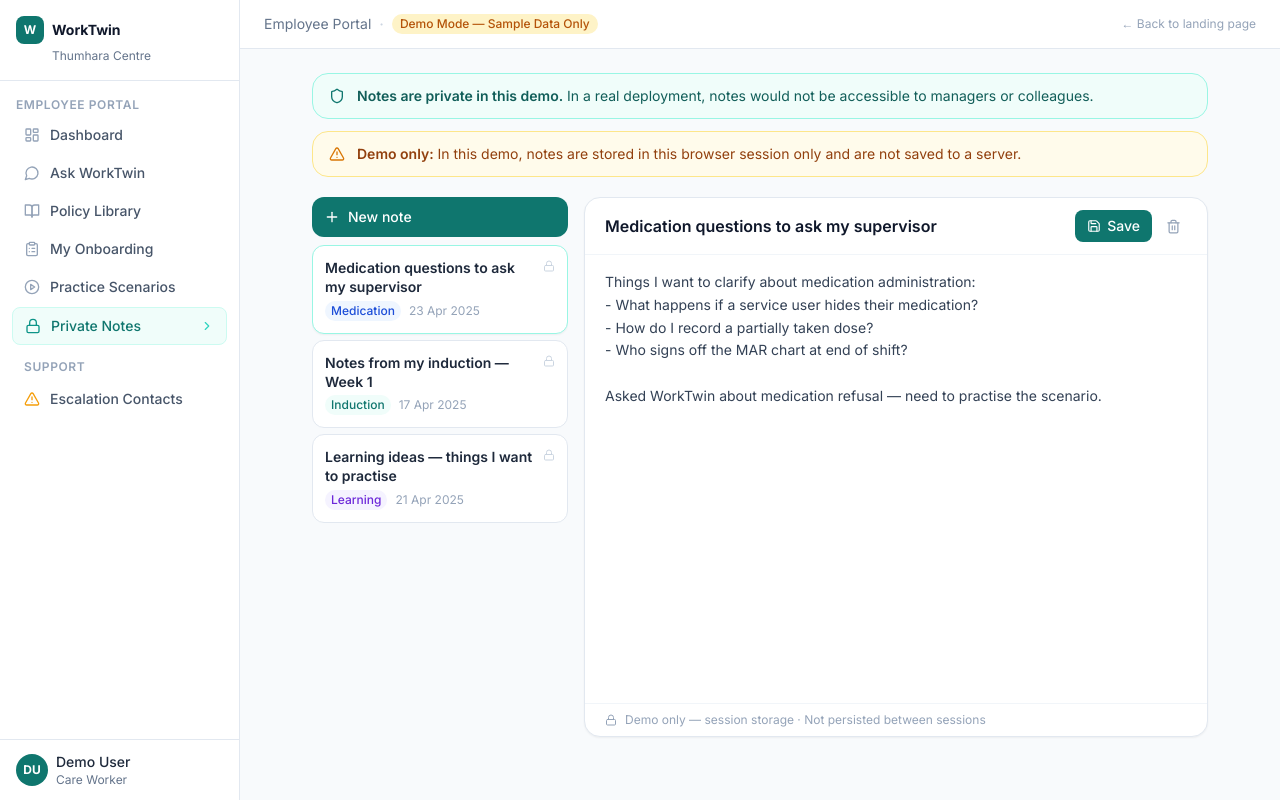
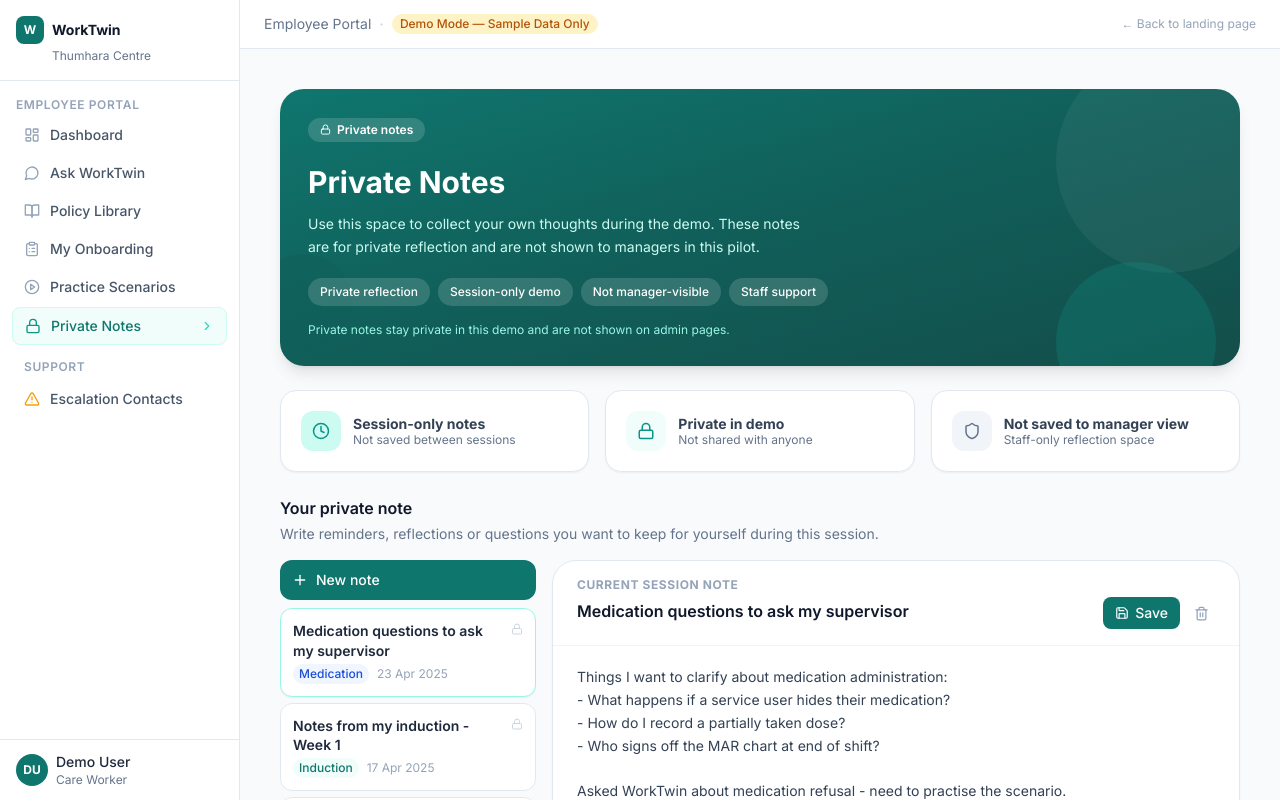
Before and after one commit to inaambasit/worktwin-care-pilot, a Next.js app in the folder frontend/: page /notes in a window 1280 px wide. Built offline with nearby package versions, Linux system fonts and the light colour scheme.

Commit message:
Polish private notes experience

```diff
--- a/frontend/app/notes/page.tsx
+++ b/frontend/app/notes/page.tsx
@@ -1,7 +1,7 @@
 'use client'
 import { useState } from 'react'
 import AppLayout from '@/components/AppLayout'
-import { Lock, Plus, Trash2, Save, Shield, AlertTriangle } from 'lucide-react'
+import { Lock, Plus, Trash2, Save, Shield, ShieldCheck, Clock } from 'lucide-react'
 
 interface Note {
   id: number
@@ -20,13 +20,13 @@
 - How do I record a partially taken dose?
 - Who signs off the MAR chart at end of shift?
 
-Asked WorkTwin about medication refusal — need to practise the scenario.`,
+Asked WorkTwin about medication refusal - need to practise the scenario.`,
     tag: 'Medication',
     date: '23 Apr 2025',
   },
   {
     id: 2,
-    title: 'Notes from my induction — Week 1',
+    title: 'Notes from my induction - Week 1',
     content: `Key things I learned this week:
 - Fire exits are on the ground floor east and north wings
 - Handover happens at 07:00, 14:00 and 22:00
@@ -39,14 +39,14 @@
   },
   {
     id: 3,
-    title: 'Learning ideas — things I want to practise',
+    title: 'Learning ideas - things I want to practise',
     content: `Scenarios I want to work through before I feel confident:
 1. Medication refusal
 2. Safeguarding disclosure
 3. End of life conversations
 4. Managing distress
 
-Also want to read the full complaints policy — came up in conversation today.`,
+Also want to read the full complaints policy - came up in conversation today.`,
     tag: 'Learning',
     date: '21 Apr 2025',
   },
@@ -58,6 +58,8 @@
   Learning: 'bg-violet-50 text-violet-700',
   General: 'bg-slate-100 text-slate-600',
 }
+
+const CONTEXT_CHIPS = ['Private reflection', 'Session-only demo', 'Not manager-visible', 'Staff support']
 
 export default function NotesPage() {
   const [notes, setNotes] = useState<Note[]>(initialNotes)
@@ -102,24 +104,74 @@
 
   return (
     <AppLayout>
-      <div className="max-w-4xl mx-auto">
-        {/* Privacy notice */}
-        <div className="bg-teal-50 border border-teal-200 rounded-2xl px-4 py-3 flex items-center gap-3 mb-3">
-          <Shield size={16} className="text-teal-700 shrink-0" />
-          <p className="text-sm text-teal-800">
-            <span className="font-semibold">Notes are private in this demo.</span> In a real deployment, notes would not be accessible to managers or colleagues.
+      <div className="max-w-6xl mx-auto px-4 pt-4 pb-8 space-y-6">
+
+        {/* Hero card */}
+        <div className="bg-gradient-to-br from-teal-700 via-teal-800 to-teal-900 rounded-3xl p-7 text-white relative overflow-hidden shadow-lg">
+          <div className="absolute -right-10 -top-10 w-56 h-56 rounded-full bg-white/5 pointer-events-none" />
+          <div className="absolute right-6 -bottom-14 w-40 h-40 rounded-full bg-teal-600/25 pointer-events-none" />
+          <div className="absolute -left-6 bottom-4 w-24 h-24 rounded-full bg-teal-800/40 pointer-events-none" />
+          <div className="relative">
+            <span className="inline-flex items-center gap-1.5 bg-white/15 px-3 py-1 rounded-full text-xs font-semibold mb-5">
+              <Lock size={11} />
+              Private notes
+            </span>
+            <h1 className="text-3xl font-bold mb-2.5 leading-snug">Private Notes</h1>
+            <p className="text-teal-100 text-sm leading-relaxed max-w-lg mb-5">
+              Use this space to collect your own thoughts during the demo. These notes are for private reflection and are not shown to managers in this pilot.
+            </p>
+            <div className="flex flex-wrap gap-2 mb-4">
+              {CONTEXT_CHIPS.map(chip => (
+                <span key={chip} className="bg-white/15 text-white text-xs px-3 py-1.5 rounded-full font-medium">
+                  {chip}
+                </span>
+              ))}
+            </div>
+            <p className="text-teal-200 text-xs">
+              Private notes stay private in this demo and are not shown on admin pages.
             </p>
           </div>
-        {/* Demo disclaimer */}
-        <div className="bg-amber-50 border border-amber-200 rounded-2xl px-4 py-3 flex items-center gap-3 mb-5">
-          <AlertTriangle size={16} className="text-amber-600 shrink-0" />
-          <p className="text-sm text-amber-800">
-            <span className="font-semibold">Demo only:</span> In this demo, notes are stored in this browser session only and are not saved to a server.
-          </p>
         </div>
 
-        <div className="flex gap-4 h-[calc(100vh-260px)] min-h-[400px]">
-          {/* Note list */}
+        {/* Summary cards */}
+        <div className="grid grid-cols-1 sm:grid-cols-3 gap-4">
+          <div className="bg-white border border-slate-200 rounded-2xl p-5 shadow-sm flex items-center gap-3">
+            <div className="w-10 h-10 bg-teal-100 rounded-xl flex items-center justify-center shrink-0">
+              <Clock size={18} className="text-teal-600" />
+            </div>
+            <div>
+              <p className="text-sm font-bold text-slate-700 leading-tight">Session-only notes</p>
+              <p className="text-xs text-slate-500">Not saved between sessions</p>
+            </div>
+          </div>
+          <div className="bg-white border border-slate-200 rounded-2xl p-5 shadow-sm flex items-center gap-3">
+            <div className="w-10 h-10 bg-teal-50 rounded-xl flex items-center justify-center shrink-0">
+              <Lock size={18} className="text-teal-600" />
+            </div>
+            <div>
+              <p className="text-sm font-bold text-slate-700 leading-tight">Private in demo</p>
+              <p className="text-xs text-slate-500">Not shared with anyone</p>
+            </div>
+          </div>
+          <div className="bg-white border border-slate-200 rounded-2xl p-5 shadow-sm flex items-center gap-3">
+            <div className="w-10 h-10 bg-slate-100 rounded-xl flex items-center justify-center shrink-0">
+              <Shield size={18} className="text-slate-500" />
+            </div>
+            <div>
+              <p className="text-sm font-bold text-slate-700 leading-tight">Not saved to manager view</p>
+              <p className="text-xs text-slate-500">Staff-only reflection space</p>
+            </div>
+          </div>
+        </div>
+
+        {/* Note editor section */}
+        <div>
+          <h2 className="font-semibold text-slate-900 mb-1">Your private note</h2>
+          <p className="text-sm text-slate-500 mb-4">Write reminders, reflections or questions you want to keep for yourself during this session.</p>
+
+          <div className="flex gap-4 h-[480px]">
+
+            {/* Note list sidebar */}
             <div className="w-64 shrink-0 flex flex-col gap-2">
               <button
                 onClick={createNewNote}
@@ -129,7 +181,16 @@
                 New note
               </button>
               <div className="flex-1 overflow-y-auto space-y-1.5">
-              {notes.map(note => (
+                {notes.length === 0 ? (
+                  <div className="bg-white border border-slate-200 rounded-xl px-4 py-5 text-center">
+                    <Lock size={24} className="mx-auto mb-2 text-slate-300" />
+                    <p className="text-sm font-medium text-slate-500">No private note written yet.</p>
+                    <p className="text-xs text-slate-400 mt-1 leading-relaxed">
+                      Start by writing anything you want to remember for yourself during this session.
+                    </p>
+                  </div>
+                ) : (
+                  notes.map(note => (
                     <button
                       key={note.id}
                       onClick={() => selectNote(note)}
@@ -150,33 +211,40 @@
                         <span className="text-xs text-slate-400">{note.date}</span>
                       </div>
                     </button>
-              ))}
+                  ))
+                )}
               </div>
             </div>
 
-          {/* Note editor */}
-          <div className="flex-1 bg-white border border-slate-200 rounded-2xl flex flex-col overflow-hidden shadow-sm">
+            {/* Note editor panel */}
+            <div className="flex-1 bg-white border border-slate-200 rounded-3xl flex flex-col overflow-hidden shadow-sm">
               {notes.length === 0 ? (
-              <div className="flex-1 flex items-center justify-center text-slate-400 text-sm">
-                <div className="text-center">
-                  <Lock size={32} className="mx-auto mb-3 text-slate-300" />
-                  <p>No notes yet. Create your first private note.</p>
+                <div className="flex-1 flex items-center justify-center">
+                  <div className="text-center px-8">
+                    <Lock size={36} className="mx-auto mb-3 text-slate-300" />
+                    <p className="font-semibold text-slate-500 mb-1.5">No private note written yet.</p>
+                    <p className="text-sm text-slate-400 leading-relaxed max-w-xs mx-auto">
+                      Start by writing anything you want to remember for yourself during this session.
+                    </p>
                   </div>
                 </div>
               ) : (
                 <>
                   {/* Editor header */}
-                <div className="px-5 py-3 border-b border-slate-100 flex items-center gap-3">
+                  <div className="px-6 py-4 border-b border-slate-100 flex items-start gap-3">
+                    <div className="flex-1 min-w-0">
+                      <p className="text-xs font-bold text-slate-400 uppercase tracking-wider mb-1.5">Current session note</p>
                       <input
                         type="text"
                         value={editTitle}
                         onChange={e => setEditTitle(e.target.value)}
-                    className="flex-1 text-base font-semibold text-slate-900 outline-none bg-transparent"
-                    placeholder="Note title…"
+                        className="w-full text-base font-semibold text-slate-900 outline-none bg-transparent placeholder-slate-300"
+                        placeholder="Note title..."
                       />
-                  <div className="flex items-center gap-2">
+                    </div>
+                    <div className="flex items-center gap-2 shrink-0 pt-5">
                       {saved && (
-                      <span className="text-xs text-teal-600 font-medium">Saved ✓</span>
+                        <span className="text-xs text-teal-600 font-medium">Saved</span>
                       )}
                       <button
                         onClick={saveNote}
@@ -194,24 +262,64 @@
                     </div>
                   </div>
 
-                {/* Text area */}
+                  {/* Textarea */}
                   <textarea
                     value={editContent}
                     onChange={e => setEditContent(e.target.value)}
-                  placeholder="Start writing your private note…"
-                  className="flex-1 px-5 py-4 text-sm text-slate-700 leading-relaxed outline-none resize-none placeholder-slate-300"
+                    placeholder="Start writing your private note..."
+                    className="flex-1 px-6 py-5 text-sm text-slate-700 leading-relaxed outline-none resize-none placeholder-slate-300"
                   />
 
                   {/* Footer */}
-                <div className="px-5 py-2 border-t border-slate-100 flex items-center gap-2">
+                  <div className="px-6 py-3 border-t border-slate-100 flex items-center gap-2">
                     <Lock size={12} className="text-slate-400" />
-                  <p className="text-xs text-slate-400">Demo only — session storage · Not persisted between sessions</p>
+                    <p className="text-xs text-slate-400">Session only - not saved between sessions</p>
                   </div>
                 </>
               )}
             </div>
           </div>
         </div>
+
+        {/* Privacy by design card */}
+        <div className="bg-slate-50 border border-slate-200 rounded-2xl p-5 shadow-sm flex items-start gap-3">
+          <div className="w-9 h-9 bg-teal-100 rounded-xl flex items-center justify-center shrink-0 mt-0.5">
+            <Shield size={16} className="text-teal-700" />
+          </div>
+          <div>
+            <h2 className="font-semibold text-slate-800 text-sm mb-1">Private by design</h2>
+            <p className="text-sm text-slate-600 leading-relaxed">
+              Your private notes are not shown to managers in this demo. They are not used for performance scoring, staff monitoring or admin review.
+            </p>
+          </div>
+        </div>
+
+        {/* Safe support reminders */}
+        <div className="bg-white border border-slate-100 rounded-2xl p-5 shadow-sm">
+          <div className="flex items-center gap-2.5 mb-4">
+            <div className="w-9 h-9 bg-teal-100 rounded-xl flex items-center justify-center shrink-0">
+              <ShieldCheck size={17} className="text-teal-600" />
+            </div>
+            <h2 className="font-semibold text-slate-900 text-sm">Safe support reminders</h2>
+          </div>
+          <ul className="space-y-3">
+            <li className="flex items-start gap-2.5">
+              <span className="w-1.5 h-1.5 rounded-full bg-teal-500 shrink-0 mt-[7px]" />
+              <span className="text-sm text-slate-600 leading-relaxed">
+                These notes are for your own reflection during the pilot demo. If your note relates to safeguarding, medication, HR, wellbeing, legal or immediate-risk concerns, speak to the right human lead.
+              </span>
+            </li>
+            <li className="flex items-start gap-2.5 bg-red-50 rounded-xl px-3 py-2.5 -mx-1">
+              <span className="w-1.5 h-1.5 rounded-full bg-red-500 shrink-0 mt-[7px]" />
+              <span className="text-sm text-red-700 font-medium leading-relaxed">
+                If someone is in immediate danger, call{' '}
+                <a href="tel:999" className="font-bold underline">999</a>.
+              </span>
+            </li>
+          </ul>
+        </div>
+
+      </div>
     </AppLayout>
   )
 }
```
Also changed, not shown: 1 other file (tests, documents, lock files or other folders). Lines whose indentation alone changed are shown as unchanged.
